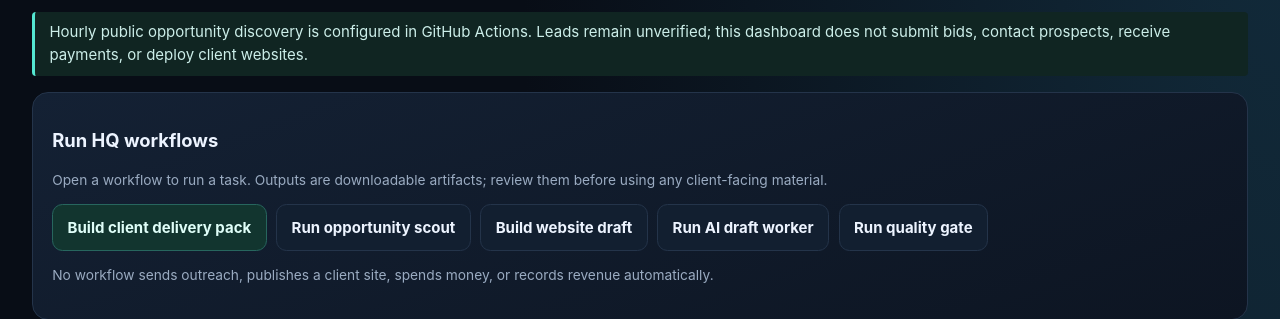
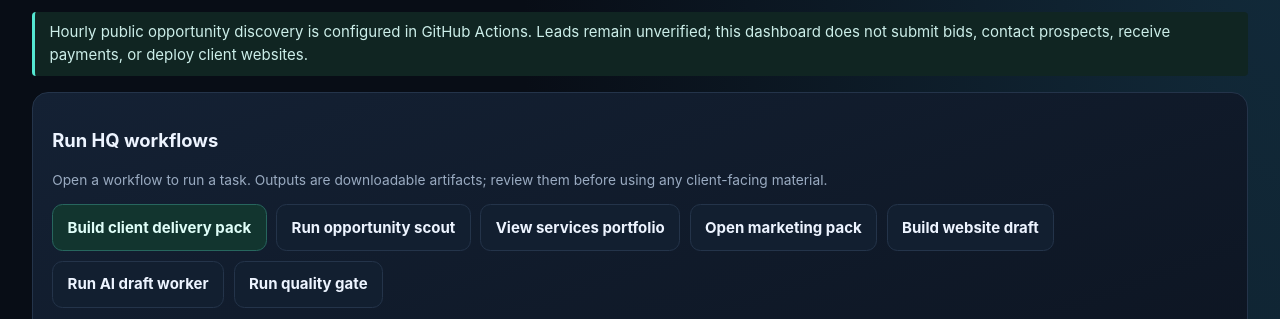
Before and after one commit to maazxhasan-hue/Tradinglab03-, a plain HTML site: page dashboard/index.html in a window 1280 px wide. Shown: the part 224-543 px from the top of the page. Drawn offline with Linux system fonts and the light colour scheme.

Commit message:
Link portfolio and marketing pack from company HQ

```diff
--- a/dashboard/index.html
+++ b/dashboard/index.html
@@ -14,6 +14,8 @@
 <div style="display:flex;flex-wrap:wrap;gap:.6rem">
 <a class="button" style="display:inline-block;text-decoration:none" href="https://github.com/maazxhasan-hue/Tradinglab03-/actions/workflows/client-delivery.yml">Build client delivery pack</a>
 <a class="button secondary" style="display:inline-block;text-decoration:none" href="https://github.com/maazxhasan-hue/Tradinglab03-/actions/workflows/hourly-opportunity-scout.yml">Run opportunity scout</a>
+<a class="button secondary" style="display:inline-block;text-decoration:none" href="https://maazxhasan-hue.github.io/Tradinglab03-/portfolio-sample/tradinglab03-services.html">View services portfolio</a>
+<a class="button secondary" style="display:inline-block;text-decoration:none" href="https://github.com/maazxhasan-hue/Tradinglab03-/blob/main/company/free-first-marketing-pack.md">Open marketing pack</a>
 <a class="button secondary" style="display:inline-block;text-decoration:none" href="https://github.com/maazxhasan-hue/Tradinglab03-/actions/workflows/website-draft.yml">Build website draft</a>
 <a class="button secondary" style="display:inline-block;text-decoration:none" href="https://github.com/maazxhasan-hue/Tradinglab03-/actions/workflows/agent-worker.yml">Run AI draft worker</a>
 <a class="button secondary" style="display:inline-block;text-decoration:none" href="https://github.com/maazxhasan-hue/Tradinglab03-/actions/workflows/company-quality.yml">Run quality gate</a>
```
